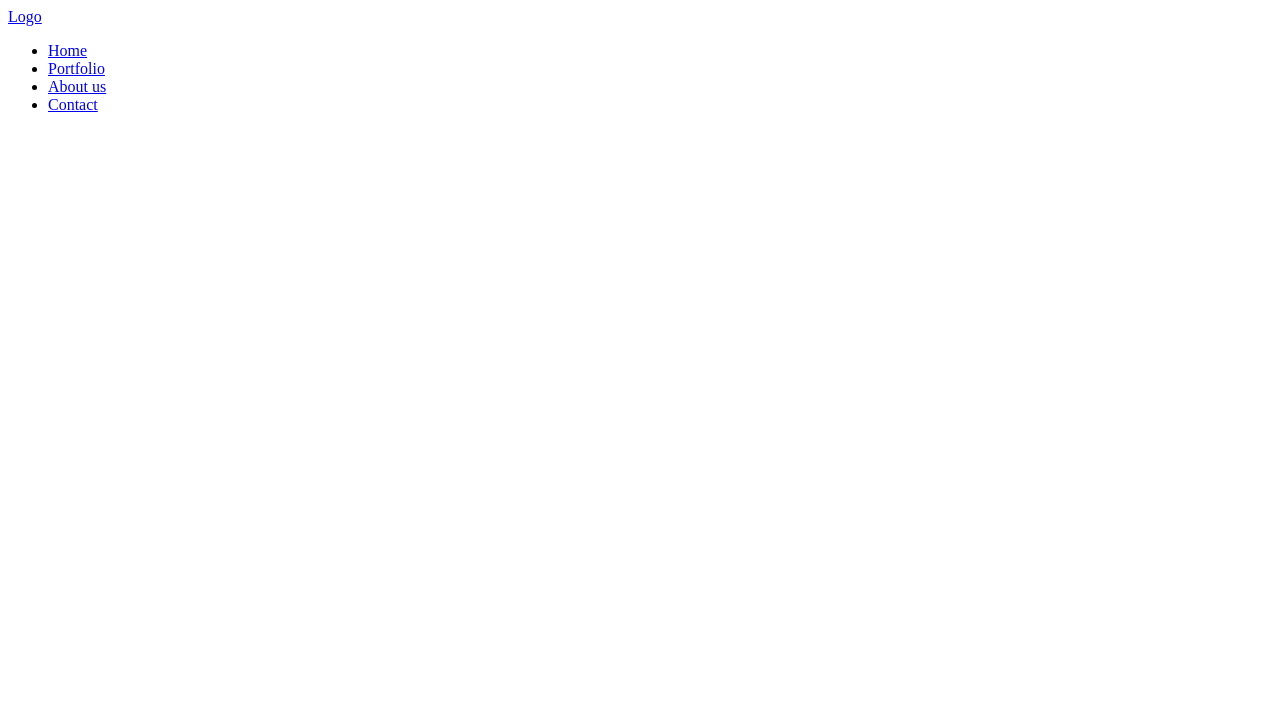
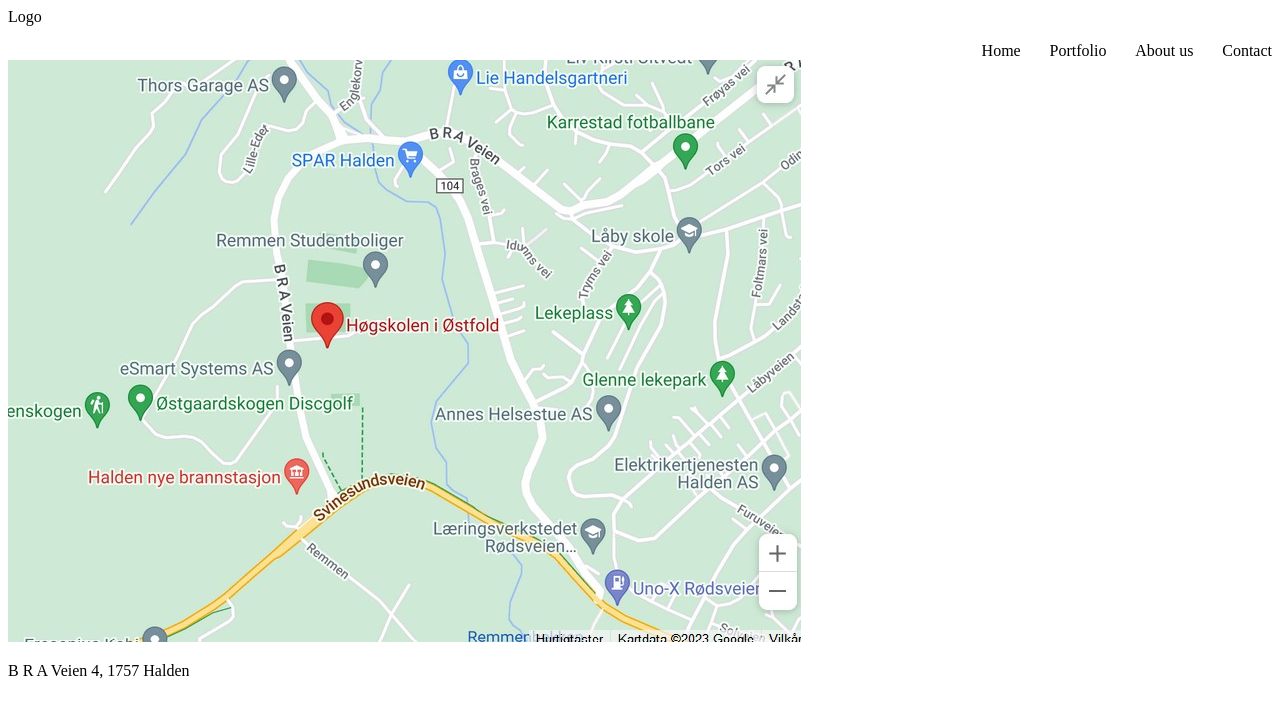
Before and after one commit to LibanSaid/eksamen, a plain HTML site: page about.html in a window 1280 px wide. Drawn offline with Linux system fonts and the light colour scheme.

Commit message:
img
la til bilde

```diff
--- a/about.html
+++ b/about.html
@@ -20,5 +20,13 @@
         </ul>
       </nav>
     </header>
+    <main>
+        <section>
+            <article>
+                <img src="img/kart.jpg" alt="Google kart over Høgskolen i østfold avd Halden">
+                <p>B R A Veien 4, 1757 Halden</p>
+            </article>
+        </section>
+    </main>
 </body>
 </html>
--- a/css/style.css
+++ b/css/style.css
@@ -0,0 +1,19 @@
+
+#logo{
+    text-decoration: none;
+    color: #000;
+}
+
+header nav ul{
+ margin: 1rem 0 0 0;
+ padding: 0;
+ display: flex;
+ gap: calc(1em + 1vw);
+ justify-content: right;
+ list-style: none;
+}
+
+nav a{
+    text-decoration: none;
+    color: #000;
+}
```
Also changed, not shown: img/kart.jpg (added).
